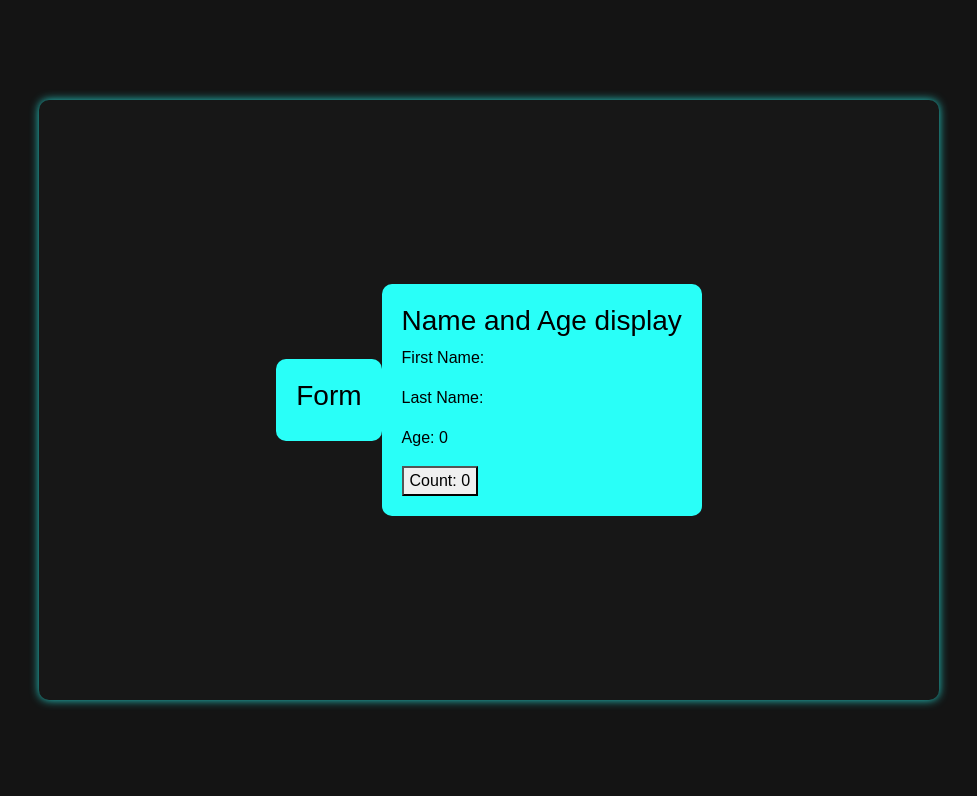
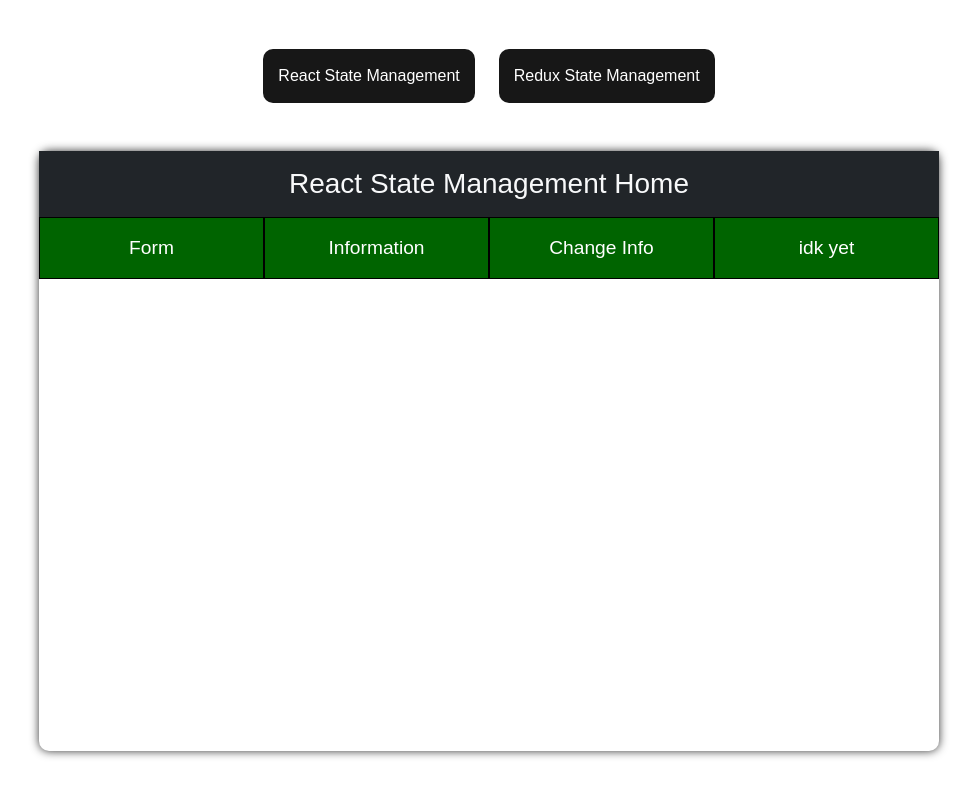
Before and after one commit to AxAnder0095/statepractice, a React (Vite) app: page / in a window 1280 px wide. Shown: the top 796 px of the page, without its empty margins (151-1128 px from the left). Built offline with nearby package versions, Linux system fonts and the light colour scheme.

Commit message:
setting up UI

```diff
--- a/src/App.css
+++ b/src/App.css
@@ -1,6 +1,5 @@
 #root {
     font-size: 16px;
-    /*font-family: Verdana, Geneva, Tahoma, sans-serif;*/
     font-family: Arial, Helvetica, sans-serif;
 }
 
@@ -9,5 +8,4 @@
     margin: 0;
     padding: 0;
     width: 100%;
-    background-color: #141414;
 }
--- a/src/App.jsx
+++ b/src/App.jsx
@@ -1,7 +1,8 @@
 import {BrowserRouter, Routes, Route} from "react-router-dom";
 import './App.css'
-import Home from "./pages/Home/Home.jsx";
+import Home from "./pages/Home.jsx";
 import Layout from "./layout/Layout.jsx";
+import ReduxHome from "./pages/ReduxHome.jsx";
 
 function App() {
     return (
@@ -10,6 +11,7 @@
                 <Routes>
                     <Route path={'/'} element={<Layout/>}>
                         <Route index element={<Home/>}/>
+                        <Route path={'/redux-home'} element={<ReduxHome/>}/>
                     </Route>
                 </Routes>
             </BrowserRouter>
--- /dev/null
+++ b/src/components/Navbar/Navbar.jsx
@@ -0,0 +1,15 @@
+import './NavbarStyles.sass'
+import {Link} from "react-router-dom";
+
+function Navbar() {
+    return (
+        <>
+            <div className='d-flex justify-content-center mb-5 gap-4'>
+                <Link className='links' to="/">React State Management</Link>
+                <Link className='links' to="/redux-home">Redux State Management</Link>
+            </div>
+        </>
+    )
+}
+
+export default Navbar;
--- /dev/null
+++ b/src/components/Navbar/NavbarStyles.sass
@@ -0,0 +1,12 @@
+.links
+  text-decoration: none
+  color: white
+  background-color: #171717
+  padding: 15px
+  border-radius: 10px
+  transition: 0.3s ease
+
+  &:hover
+    background-color: deepskyblue
+    color: black
+    transition: 0.3s ease
--- a/src/layout/Layout.jsx
+++ b/src/layout/Layout.jsx
@@ -1,12 +1,18 @@
-import Home from "../pages/Home/Home.jsx";
 import './LayoutStyles.sass'
+import Navbar from "../components/Navbar/Navbar.jsx";
+import {Outlet} from "react-router-dom";
 
 function Layout(){
     return (
         <>
-            <div className='container-fluid d-flex align-items-center justify-content-center' id='my-container'>
+            <div className='container-fluid d-flex justify-content-center align-items-center' id='my-container'>
                 <div>
-                    <Home/>
+                    <div>
+                        <Navbar/>
+                    </div>
+                    <div className='' id='home-containers'>
+                        <Outlet/>
+                    </div>
                 </div>
             </div>
         </>
--- a/src/layout/LayoutStyles.sass
+++ b/src/layout/LayoutStyles.sass
@@ -1,2 +1,11 @@
+
+$main-color-theme: rgb(41, 255, 248)
+
 #my-container
   height: 800px
+
+#home-containers
+  width: 900px
+  height: 600px
+  box-shadow: 0 0 10px rgba(0, 0, 0, .8)
+  border-radius: 10px
--- /dev/null
+++ b/src/pages/Home.jsx
@@ -0,0 +1,33 @@
+import './PageStyles.sass'
+import {useState} from "react";
+import {Link} from "react-router-dom";
+
+function Home(){
+    const [state, setState] = useState({
+        firstName: '',
+        lastName: '',
+        email: ''
+    })
+
+    // function handleSubmit(event){
+    //     event.preventDefault()
+    //     console.log(state.firstName)
+    // }
+
+    // useEffect(() => {
+    //     setState({...state, count: state.count + 1})
+    // }, [state.count]);
+
+    return (
+        <div className='home-containers'>
+            <h3 className='text-center p-3 bg-dark text-light m-0'>React State Management Home</h3>
+            <div className='row w-100 m-auto'>
+                <Link className='subpage-links w-25 text-center p-3' to={'/'}>Form</Link>
+                <Link className='subpage-links w-25 text-center p-3' to={'/'}>Information</Link>
+                <Link className='subpage-links w-25 text-center p-3' to={'/'}>Change Info</Link>
+                <Link className='subpage-links w-25 text-center p-3' to={'/'}>idk yet</Link>
+            </div>
+        </div>
+    )
+}
+export default Home;
--- a/src/pages/Home/Home.jsx
+++ /dev/null
@@ -1,64 +0,0 @@
-import './HomeStyles.sass'
-import {useState} from 'react'
-
-function Home(){
-
-    const [state, setState] = useState({
-        firstName: '',
-        lastName: '',
-        age: 0,
-        count: 0
-    })
-
-    function handleClick(){
-        setState({...state, count: state.count + 1})
-    }
-
-    // function handleSubmit(){
-    //     console.log(state.firstName)
-    // }
-
-    // useEffect(() => {
-    //     setState({...state, count: state.count + 1})
-    // }, [state.count]);
-
-    return (
-        <>
-            <div className='container d-flex justify-content-center align-items-center' id='home-container'>
-                <div className='inner-content'>
-                    <h3>Form</h3>
-                    {/*<form onSubmit={handleSubmit}>*/}
-                    {/*    <label htmlFor={'firstName'}>First Name:*/}
-                    {/*        <input*/}
-                    {/*            type="text"*/}
-                    {/*            value={state.firstName}*/}
-                    {/*            onChange={(fName) => setState({...state, firstName: fName.target.value})}*/}
-                    {/*        />*/}
-                    {/*    </label>*/}
-                    {/*    <lable htmlFor={'lastName'}> Last name:*/}
-                    {/*        <input*/}
-                    {/*        type="text"*/}
-                    {/*        value={state.lastName}*/}
-                    {/*        onChange={(lName) => setState({...state, lastName: lName.target.value})}/>*/}
-                    {/*    </lable>*/}
-                    {/*    <label htmlFor={'age'}> Age:*/}
-                    {/*        <input*/}
-                    {/*        type="number"*/}
-                    {/*        value={state.age}*/}
-                    {/*        onChange={(pAge) => setState({...state, age: pAge.target.value})}/>*/}
-                    {/*    </label>*/}
-                    {/*    <input type="submit" />*/}
-                    {/*</form>*/}
-                </div>
-                <div className='inner-content'>
-                    <h3>Name and Age display</h3>
-                    <p>First Name: {state.firstName}</p>
-                    <p>Last Name: {state.lastName}</p>
-                    <p>Age: {state.age}</p>
-                    <button onClick={handleClick}>Count: {state.count}</button>
-                </div>
-            </div>
-        </>
-    )
-}
-export default Home;
--- a/src/pages/Home/HomeStyles.sass
+++ /dev/null
@@ -1,19 +0,0 @@
-$container-color: #171717
-$main-text-color: white
-$main-color-theme: rgb(41, 255, 248)
-
-#home-container
-  width: 900px
-  height: 600px
-  box-shadow: 0 0 10px rgba(41, 255, 248, .8)
-  background-color: $container-color
-  color: black
-  border-radius: 10px
-
-.inner-content
-  background-color: $main-color-theme
-  border-radius: 10px
-  padding: 20px
-
-  h3
-    color: black
--- /dev/null
+++ b/src/pages/PageStyles.sass
@@ -0,0 +1,12 @@
+.home-containers
+  color: black
+
+.subpage-links
+  border: 1px solid black
+  text-decoration: none
+  background-color: darkgreen
+  color: white
+  font-size: 1.2rem
+
+  &:hover
+    background-color: forestgreen
--- /dev/null
+++ b/src/pages/ReduxHome.jsx
@@ -0,0 +1,11 @@
+import './PageStyles.sass'
+
+function ReduxHome(){
+    return (
+        <div className='home-containers'>
+            <h3 className='text-center p-3 bg-dark text-light'>Redux State Management Home</h3>
+        </div>
+    )
+}
+
+export default ReduxHome;
```
Lines whose indentation alone changed are shown as unchanged.
